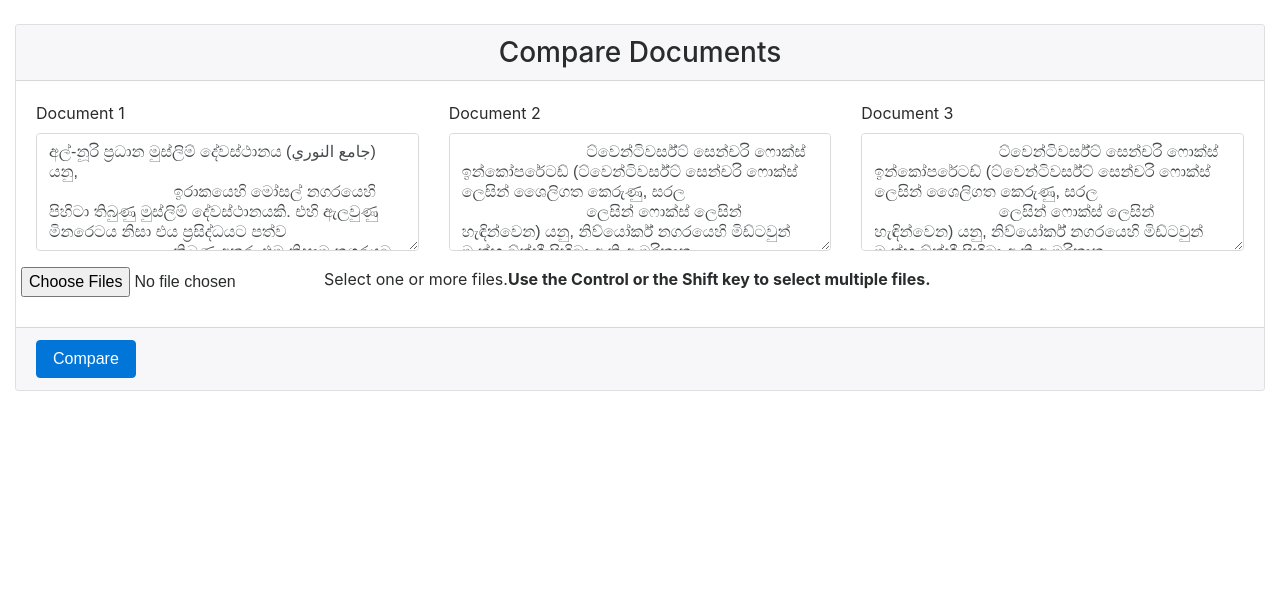
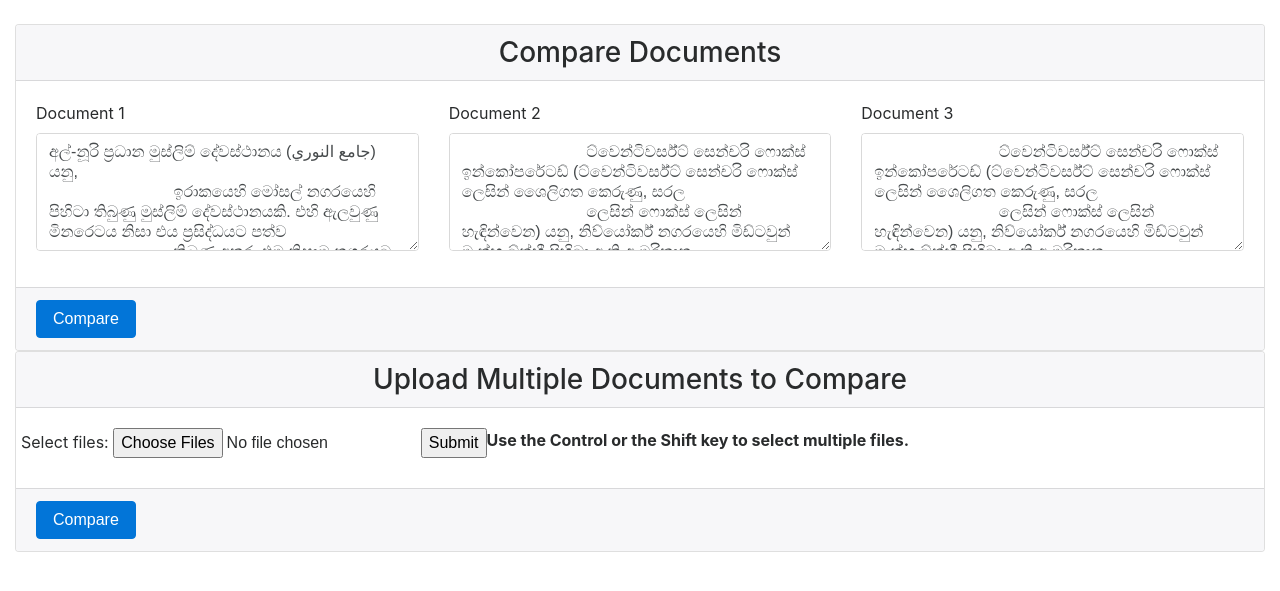
Before and after one commit to erandiganepola/SPD, a Django app: page /spd/ in a window 1280 px wide. Shown: the part 56-647 px from the top of the page. Run offline with Django 3.2, Linux system fonts and the light colour scheme; some libraries are stand-ins or nearby versions.

Commit message:
Upload multiple documents and compare similarity

```diff
--- a/web/spd/templates/spd/index.html
+++ b/web/spd/templates/spd/index.html
@@ -18,7 +18,7 @@
     <link href="{% static "starter-template.css" %}" rel="stylesheet">
 </head>
 
-<body onload="myFunction()">
+<body>
 
 <nav class="navbar navbar-toggleable-md navbar-inverse bg-inverse fixed-top">
     <button class="navbar-toggler navbar-toggler-right" type="button" data-toggle="collapse"
@@ -88,47 +88,40 @@
                         </textarea>
                     </div>
                 </div>
+            </div>
+        </div>
+
+        <div class="card-footer">
+            <button class="btn btn-primary pull-right" onclick="compareDocs()">Compare</button>
+        </div>
+    </div>
+
+</div><!-- /.container for file uploads -->
+
+<div class="container-fluid">
+
+    <div class="card">
+        <h3 class="card-header text-center">
+            Upload Multiple Documents to Compare
+        </h3>
+
+        <div class="card-block">
+
+            <div class="alert alert-success" role="alert" id="successBox"></div>
+
+            <div class="alert alert-danger" role="alert" id="errorBox">
+                <strong>Oops!</strong>
+                <p id="errorMsg"></p>
+            </div>
+
+            <div class="row">
 
                 <!-- Start: uploading multiple files -->
-                <input type="file" id="myFile" multiple size="50" onchange="myFunction()">
+                <form action="/spd/uploadMultipleDocs" method="post" enctype="multipart/form-data">
+                    Select files: <input type="file" id="myFile" name="file" multiple>
+                    <input type="submit">
+                </form>
                 <p id="demo"></p>
-
-                <script>
-                    function myFunction() {
-                        var x = document.getElementById("myFile");
-                        var txt = "";
-                        if ('files' in x) {
-                            if (x.files.length == 0) {
-                                txt = "Select one or more files. ";
-                            } else {
-                                for (var i = 0; i < x.files.length; i++) {
-                                    txt += "<br><strong>" + (i + 1) + ". file</strong><br>";
-                                    var file = x.files[i];
-                                    if ('name' in file) {
-                                        txt += "name: " + file.name + "<br>";
-                                    }
-                                    if ('size' in file) {
-                                        txt += "size: " + file.size + " bytes <br>";
-                                    }
-                                }
-                            }
-                        }
-                        else {
-                            if (x.value == "") {
-                                txt += "Select one or more files. ";
-                            } else {
-                                txt += "The files property is not supported by your browser!";
-                                txt += "<br>The path of the selected file: " + x.value; // If the browser does not support the files property, it will return the path of the selected file instead.
-                            }
-                        }
-                        document.getElementById("demo").innerHTML = txt;
-
-                        for (var i = 0, numFiles = x.files.length; i < numFiles; i++) {
-                            var fileList = fileList + x.files[i];
-                        }
-                        window.alert(fileList);
-                    }
-                </script>
                 <p><strong>Use the Control or the Shift key to select multiple files.</strong></p>
                 <!-- End: uploading multiple files -->
 
@@ -136,11 +129,11 @@
         </div>
 
         <div class="card-footer">
-            <button class="btn btn-primary pull-right" onclick="compareDocsTest()">Compare</button>
+            <button class="btn btn-primary pull-right" onclick="compareDocs()">Compare</button>
         </div>
     </div>
 
-</div><!-- /.container -->
+</div><!-- /. end of container for file uploads-->
 
 
 <!-- Bootstrap core JavaScript
@@ -152,6 +145,5 @@
         crossorigin="anonymous"></script>
 <script src="{% static "bootstrap.min.js" %}"></script>
 <script src="{% static "app.js" %}"></script>
-<script src="{% static "appTest.js" %}"></script>
 </body>
 </html>
--- a/web/spd/urls.py
+++ b/web/spd/urls.py
@@ -5,4 +5,5 @@ from . import views
 urlpatterns = [
     path('', views.index, name='index'),
     path('compare', views.compare, name='compare'),
+    path('uploadMultipleDocs', views.upload_multiple_docs, name='uploadMultipleDocs'),
 ]
--- a/web/spd/views.py
+++ b/web/spd/views.py
@@ -12,8 +12,26 @@ def index(request):
 
 def compare(request):
     docs = request.POST.getlist('docs[]')
+    standardize_docs = []
+
+    for i in docs:
+        standardize_docs.append(SPD.standardize(i))
 
     response = {
-        'similarities': SPD.compare(docs)
+        'similarities': SPD.compare(standardize_docs)
     }
     return JsonResponse(response)
+
+
+def upload_multiple_docs(request):
+    files = request.FILES
+
+    standardize_docs = []
+    for key, value in files.items():
+        read_file = value.read().decode("utf-8")
+        standardize_docs.append(SPD.standardize(read_file))
+
+    response = {
+        'Similarities among multiple docs': SPD.compare_uploaded_files(standardize_docs)
+    }
+    return JsonResponse(response)
```
Also changed, not shown: detector/spd.py (+9 -0 lines), web/spd/static/appTest.js (deleted, +0 -67 lines).
